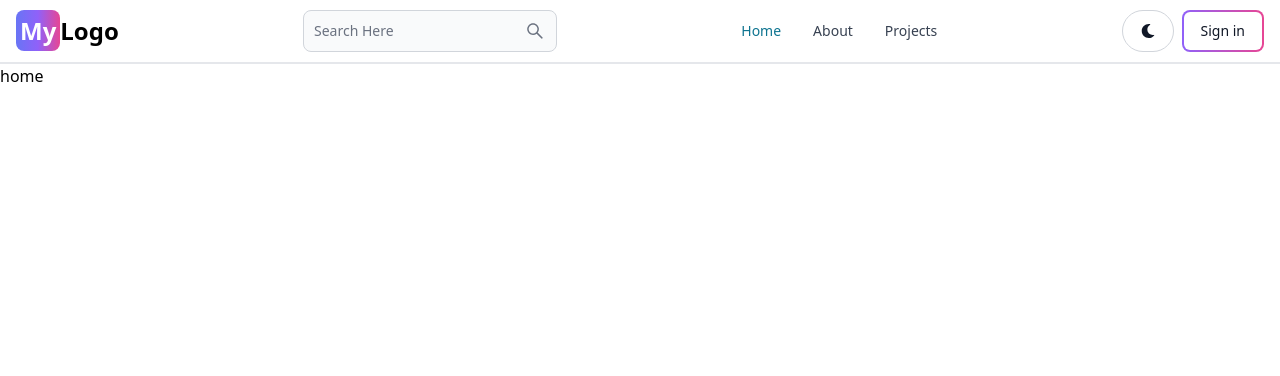
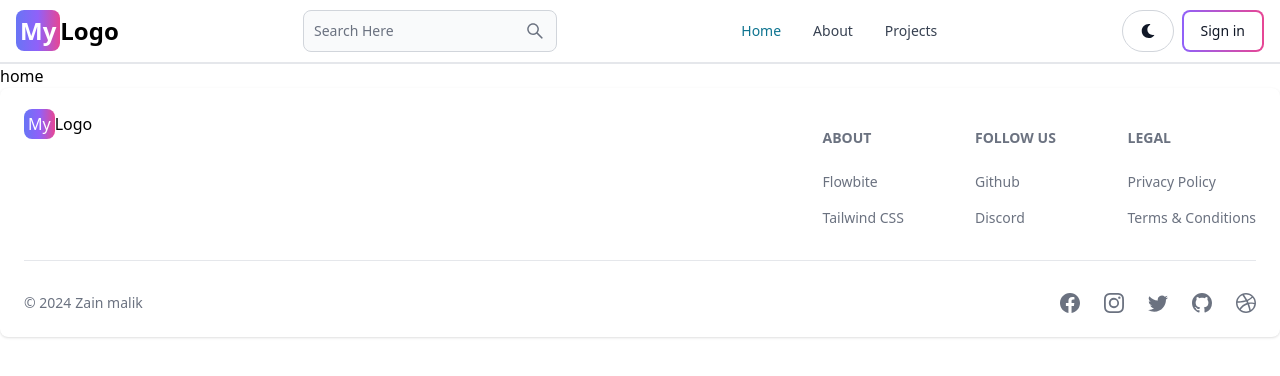
Before and after one commit to iamzainn/mern_Blog, a React (Vite) app in the folder client/: page / in a window 1280 px wide. Shown: the top 376 px of the page. Built offline with nearby package versions, Linux system fonts and the light colour scheme.

Commit message:
Add footer

```diff
--- /dev/null
+++ b/client/src/Components/Footer.tsx
@@ -0,0 +1,63 @@
+import { Footer } from "flowbite-react";
+import { Link } from "react-router-dom";
+import {
+  BsDribbble,
+  BsFacebook,
+  BsGithub,
+  BsInstagram,
+  BsTwitter,
+} from "react-icons/bs";
+
+function Component() {
+  return (
+    <Footer container>
+      <div className="w-full">
+        <div className="grid w-full justify-between sm:flex sm:justify-between md:flex md:grid-cols-1">
+          <div className="mb-4">
+          <Link to="/">
+            <span className="px-1 py-1 bg-gradient-to-r from-indigo-500 via-purple-500 to-pink-500 rounded-lg text-white text-center">
+              My
+            </span>
+            Logo
+          </Link>
+          </div>
+          <div className="grid grid-cols-2 gap-8 sm:mt-4 sm:grid-cols-3 sm:gap-6">
+            <div>
+              <Footer.Title title="about" />
+              <Footer.LinkGroup col>
+                <Footer.Link href="#">Flowbite</Footer.Link>
+                <Footer.Link href="#">Tailwind CSS</Footer.Link>
+              </Footer.LinkGroup>
+            </div>
+            <div>
+              <Footer.Title title="Follow us" />
+              <Footer.LinkGroup col>
+                <Footer.Link href="https://github.com/iamzainn">Github</Footer.Link>
+                <Footer.Link href="#">Discord</Footer.Link>
+              </Footer.LinkGroup>
+            </div>
+            <div>
+              <Footer.Title title="Legal" />
+              <Footer.LinkGroup col>
+                <Footer.Link href="#">Privacy Policy</Footer.Link>
+                <Footer.Link href="#">Terms &amp; Conditions</Footer.Link>
+              </Footer.LinkGroup>
+            </div>
+          </div>
+        </div>
+        <Footer.Divider />
+        <div className="w-full sm:flex sm:items-center sm:justify-between">
+          <Footer.Copyright href="#" by="Zain malik" year={new Date().getFullYear()} />
+          <div className="mt-4 flex space-x-6 sm:mt-0 sm:justify-center">
+            <Footer.Icon href="#" icon={BsFacebook} />
+            <Footer.Icon href="#" icon={BsInstagram} />
+            <Footer.Icon href="#" icon={BsTwitter} />
+            <Footer.Icon href="#" icon={BsGithub} />
+            <Footer.Icon href="#" icon={BsDribbble} />
+          </div>
+        </div>
+      </div>
+    </Footer>
+  );
+}
+export default Component;
--- a/client/src/Components/Header.tsx
+++ b/client/src/Components/Header.tsx
@@ -2,6 +2,8 @@
 import { Button, Navbar, TextInput } from "flowbite-react";
 import { AiOutlineSearch } from "react-icons/ai";
 import { FaMoon } from "react-icons/fa";
+import Footer from "./Footer";
+
 const Header = () => {
   const pth = useLocation().pathname;
   return (
@@ -54,6 +56,7 @@
       <main>
         <Outlet></Outlet>
       </main>
+      <Footer></Footer>
     </>
   );
 };
```
